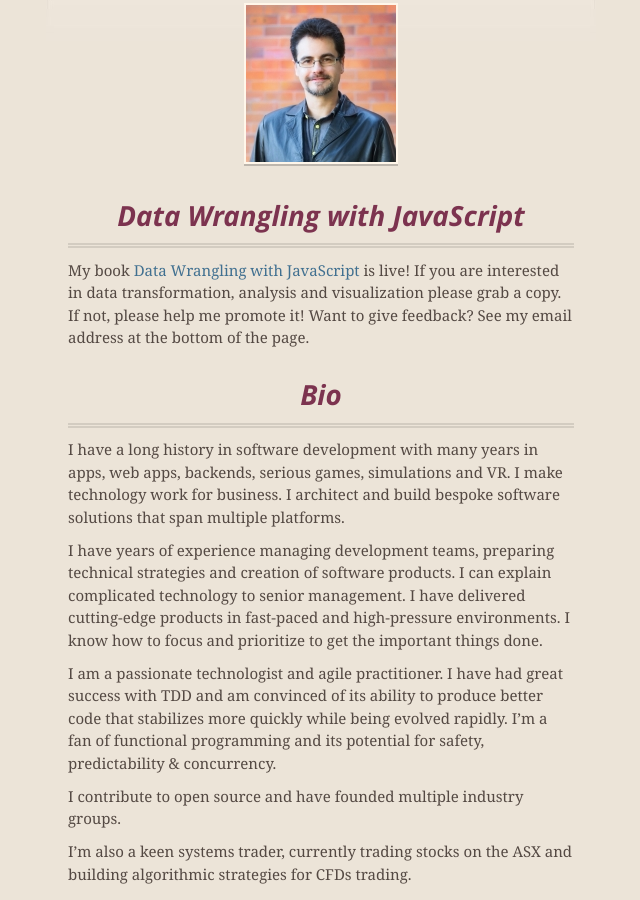
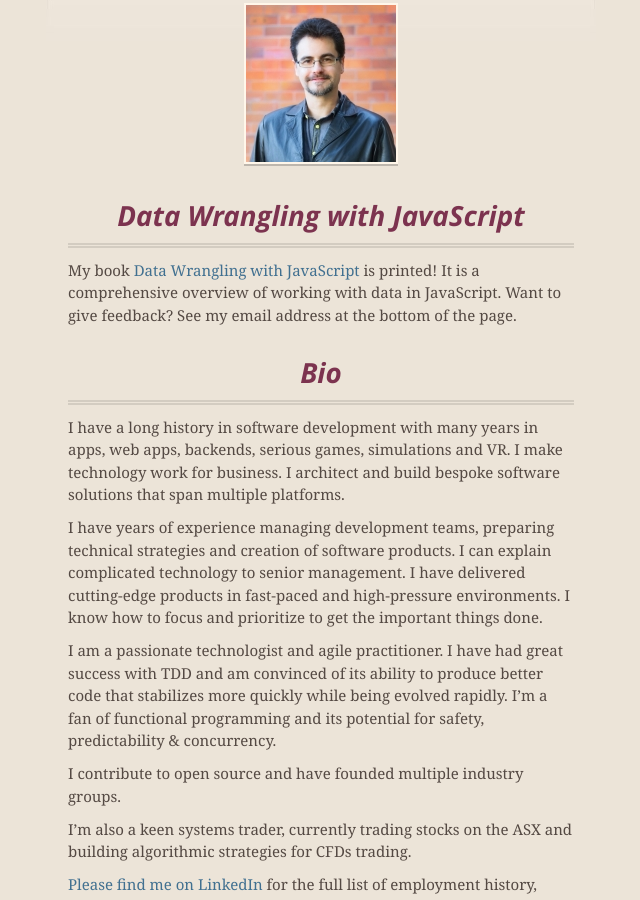
Before and after one commit to ashleydavis/personal-web-page, a Jekyll site: the page built from index.md, in a window 1280 px wide and 900 px high, scrolled down 304 px. Shown: the whole window, without its empty margins (319-959 px from the left). Built offline with Jekyll 4.4.1, drawn with Linux system fonts in a browser that asks for light colours.

Commit message:
Updated for the book.

```diff
--- a/index.md
+++ b/index.md
@@ -12,7 +12,8 @@ Software craftsman, author and routine dabbler in financial markets.
 
 # Data Wrangling with JavaScript
 
-My book [Data Wrangling with JavaScript](http://bit.ly/2t2cJu2) is live! If you are interested in data transformation, analysis and visualization please grab a copy. If not, please help me promote it! Want to give feedback? See my email address at the bottom of the page.
+My book [Data Wrangling with JavaScript](http://bit.ly/2t2cJu2) is printed! It is a comprehensive overview of working with data in JavaScript.
+Want to give feedback? See my email address at the bottom of the page.
 
 # Bio
 
```
